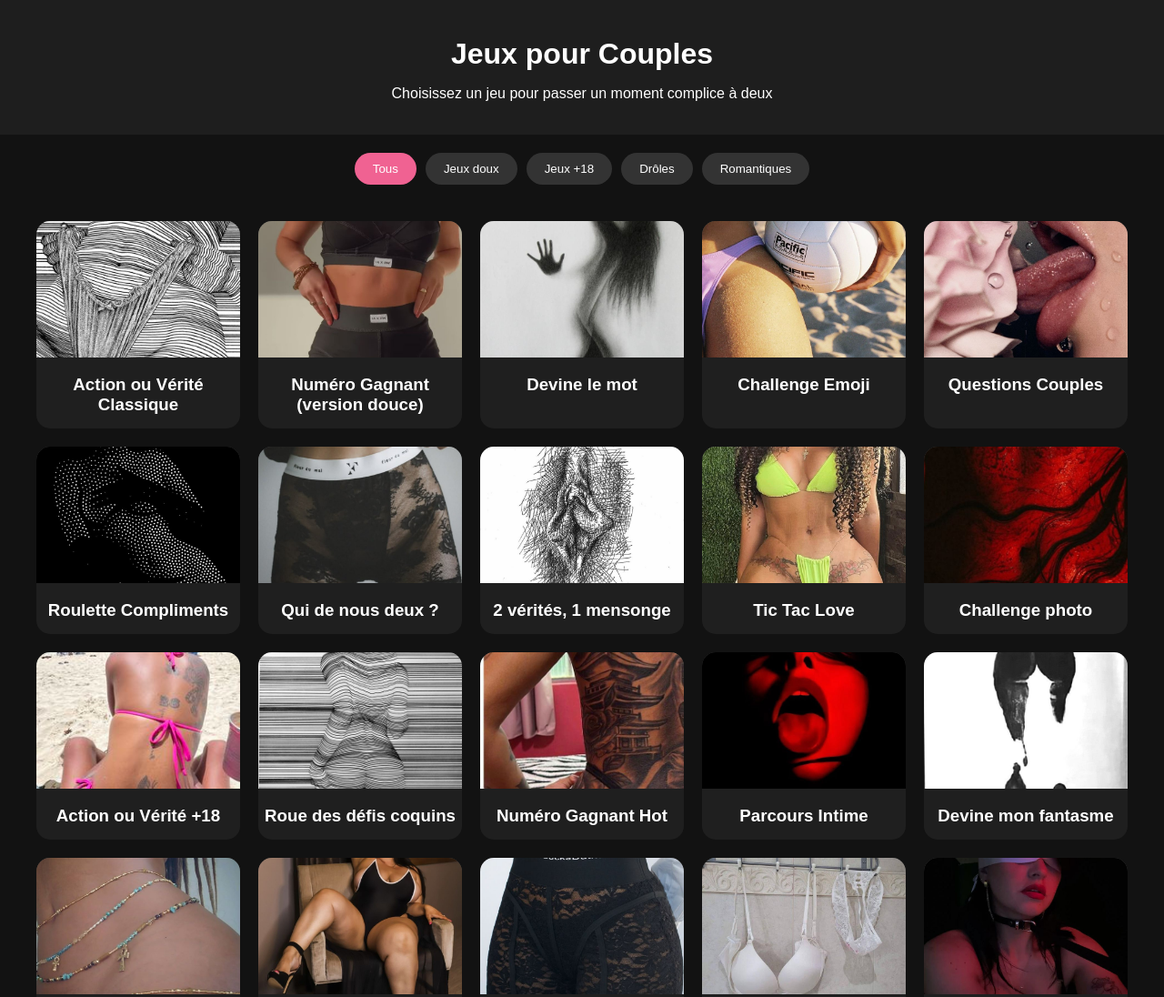
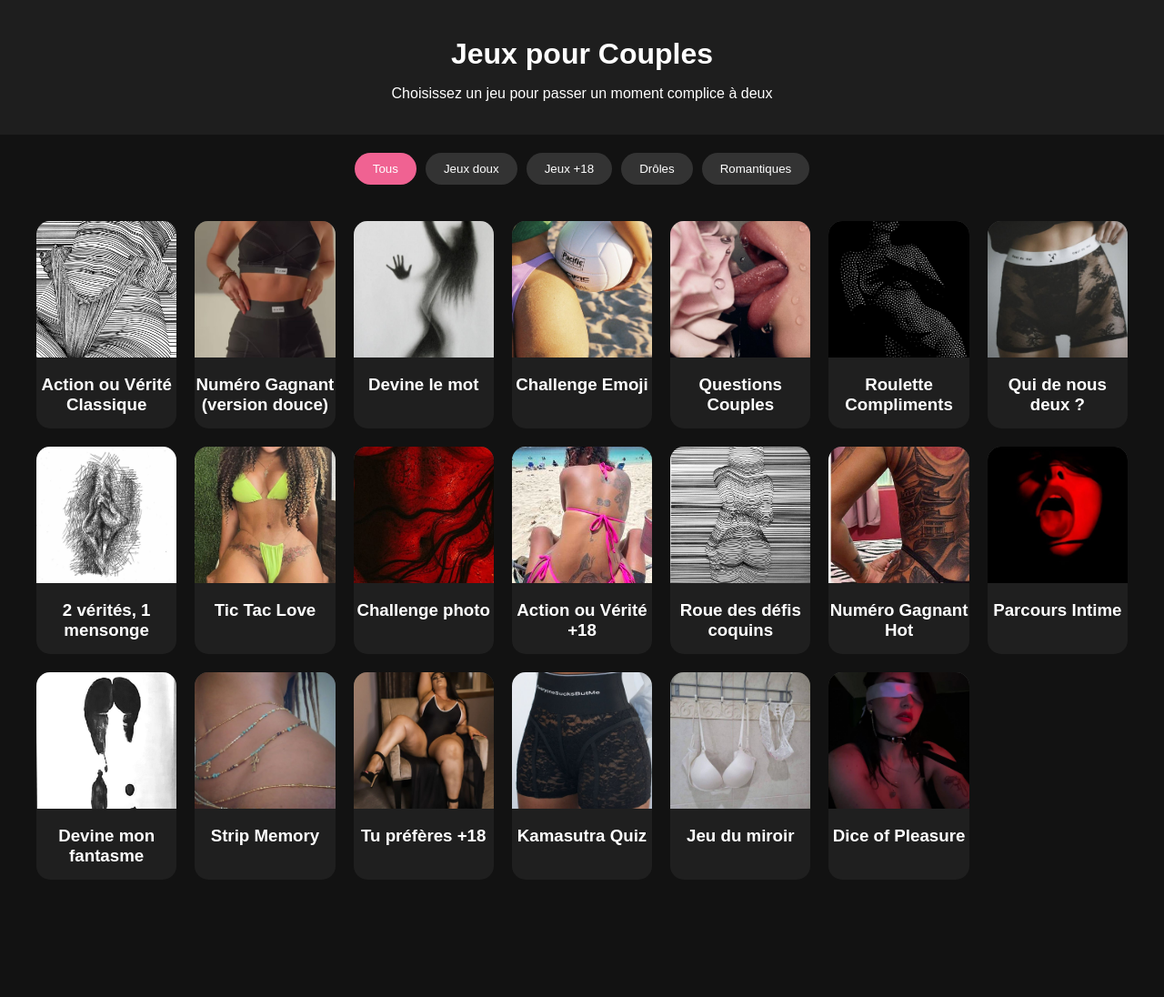
Before and after one commit to TrigonAlpha92/jeu, a plain HTML site: page index.html in a window 1280 px wide. Shown: the top 1096 px of the page at 91% size. After the commit the page ends 987 px from the top, so only its background shows below. Drawn offline with Linux system fonts and the light colour scheme.

Commit message:
Update index.html

```diff
--- a/index.html
+++ b/index.html
@@ -51,7 +51,7 @@
 
     .games-grid {
       display: grid;
-      grid-template-columns: repeat(auto-fit, minmax(220px, 1fr));
+      grid-template-columns: repeat(auto-fit, minmax(150px, 1fr));
       gap: 20px;
       padding: 20px;
       max-width: 1200px;
```
